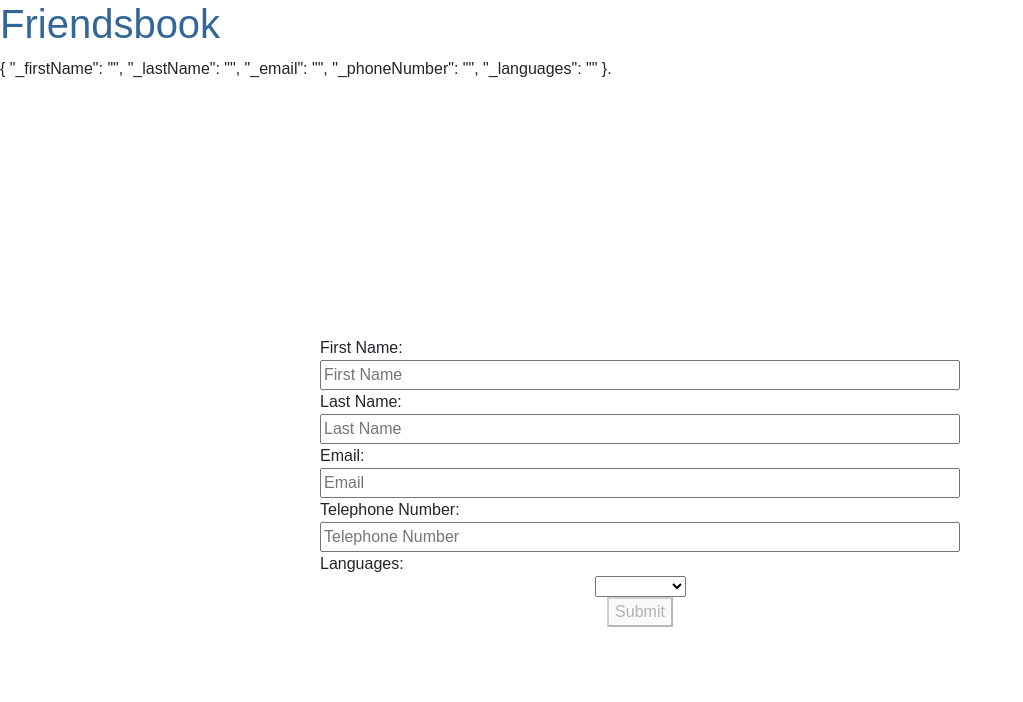
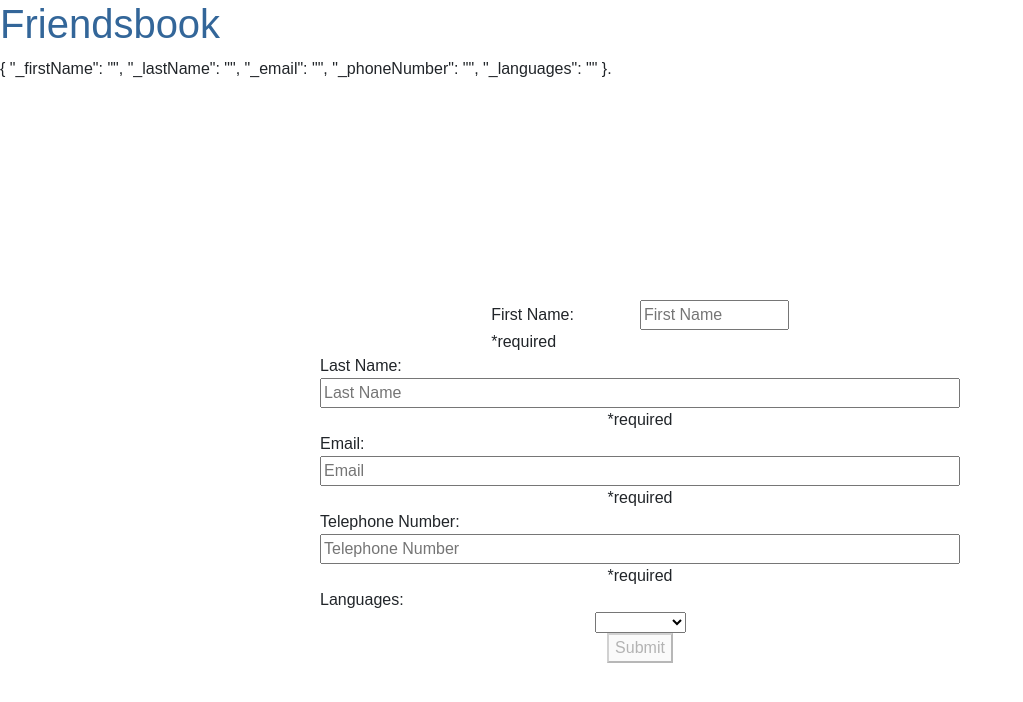
Before and after one commit to PabloGP18/basic-angular-form, an Angular app in the folder Friendsbook/: page / in a window 1280 px wide. Shown: the top 702 px of the page, without its empty margins (0-1023 px from the left). Built offline with nearby package versions, Linux system fonts and the light colour scheme.

Commit message:
separeted the required and errors fields and added the (ngSubmit)='yourFunction()' to the form

```diff
--- a/Friendsbook/src/app/form-component/form-component.component.html
+++ b/Friendsbook/src/app/form-component/form-component.component.html
@@ -1,39 +1,44 @@
 {{ friendModel | json }}.
 
-<form action="" method="post" #formName="ngForm">
+<form action="" method="post" #formName="ngForm" novalidate (ngSubmit)="submitForm()">
+  <div class = "form-group">
   <label for="firstName" class="control-label">First Name: </label>
   <input type="text" name="firstName" #firstName="ngModel" [(ngModel)]="friendModel.firstName" id="firstName" placeholder="First Name"
         pattern="[a-zA-Z]+" [class.alert-danger]="firstName.invalid && firstName.touched" required>
-  <div *ngIf="firstName.invalid && firstName.touched" class="alert alert-danger">
+    <div *ngIf="firstName.errors?.['required']">
+      *required
+    </div>
     <div *ngIf="firstName.errors?.['pattern']">
-      your name can not contain any numbers
+      your first name can not contain any numbers
     </div>
   </div>
   <label for="lastName" class="control-label">Last Name: </label>
   <input type="text" name="lastName" id="lastName" #lastName="ngModel" [(ngModel)]="friendModel.lastName" placeholder="Last Name"
          pattern="[a-zA-Z]+" [class.alert-danger]="lastName.invalid && lastName.touched" required>
-  <div *ngIf="lastName.invalid && lastName.touched" class="alert alert-danger">
-    <div *ngIf="firstName.errors?.['pattern']">
-      your name can not contain any numbers
-    </div>
+  <div *ngIf="lastName.errors?.['required']">
+    *required
+  </div>
+  <div *ngIf="lastName.errors?.['pattern']">
+    your last name can not contain any numbers
   </div>
   <label for="email" class="control-label">Email: </label>
   <input type="email" name="email" id="email" #email="ngModel" [(ngModel)]="friendModel.email" placeholder="Email"
-         pattern="^\w+([\.-]?\w+)*@\w+([\.-]?\w+)*(\.\w{2,3})+$" [class.alert-danger]="email.invalid && email.touched" required>
-  <div *ngIf="email.invalid && email.touched" class="alert alert-danger">
-    <div *ngIf="email.errors?.['pattern']">
-      your email is not valid
-    </div>
+         [email]="true" [class.alert-danger]="email.invalid && email.touched" required>
+  <div *ngIf="email.errors?.['required']">
+    *required
+  </div>
+  <div *ngIf="email.errors?.['email']">
+    your email is not valid
   </div>
   <label for="telephoneNumber" class="control-labels">Telephone Number: </label>
   <input type="text" name="telephoneNumber" id="telephoneNumber" #telephoneNumber="ngModel" [(ngModel)]="friendModel.phoneNumber" placeholder="Telephone Number" [class.alert-danger]="telephoneNumber.invalid && telephoneNumber.touched"
          pattern="^(((\+|00)32[ ]?(?:\(0\)[ ]?)?)|0){1}(4(60|[789]\d)\/?(\s?\d{2}\.?){2}(\s?\d{2})|(\d\/?\s?\d{3}|\d{2}\/?\s?\d{2})(\.?\s?\d{2}){2})$" required>
-  <div *ngIf="telephoneNumber.invalid && telephoneNumber.touched" class="alert alert-danger">
-    <div *ngIf="telephoneNumber.errors?.['pattern']">
-      your phoneNumber can not contain any letters
-    </div>
+  <div *ngIf="telephoneNumber.errors?.['required']">
+    *required
   </div>
-
+  <div *ngIf="telephoneNumber.errors?.['pattern']">
+    your phone number can not contain any letters
+  </div>
   <label for="languages" class="control-labels">Languages: </label>
   <select name="languages" id="languages"  #language="ngModel" [(ngModel)]="friendModel.languages">
     <option *ngFor="let language of languages"  value = "{{language}}">
```
